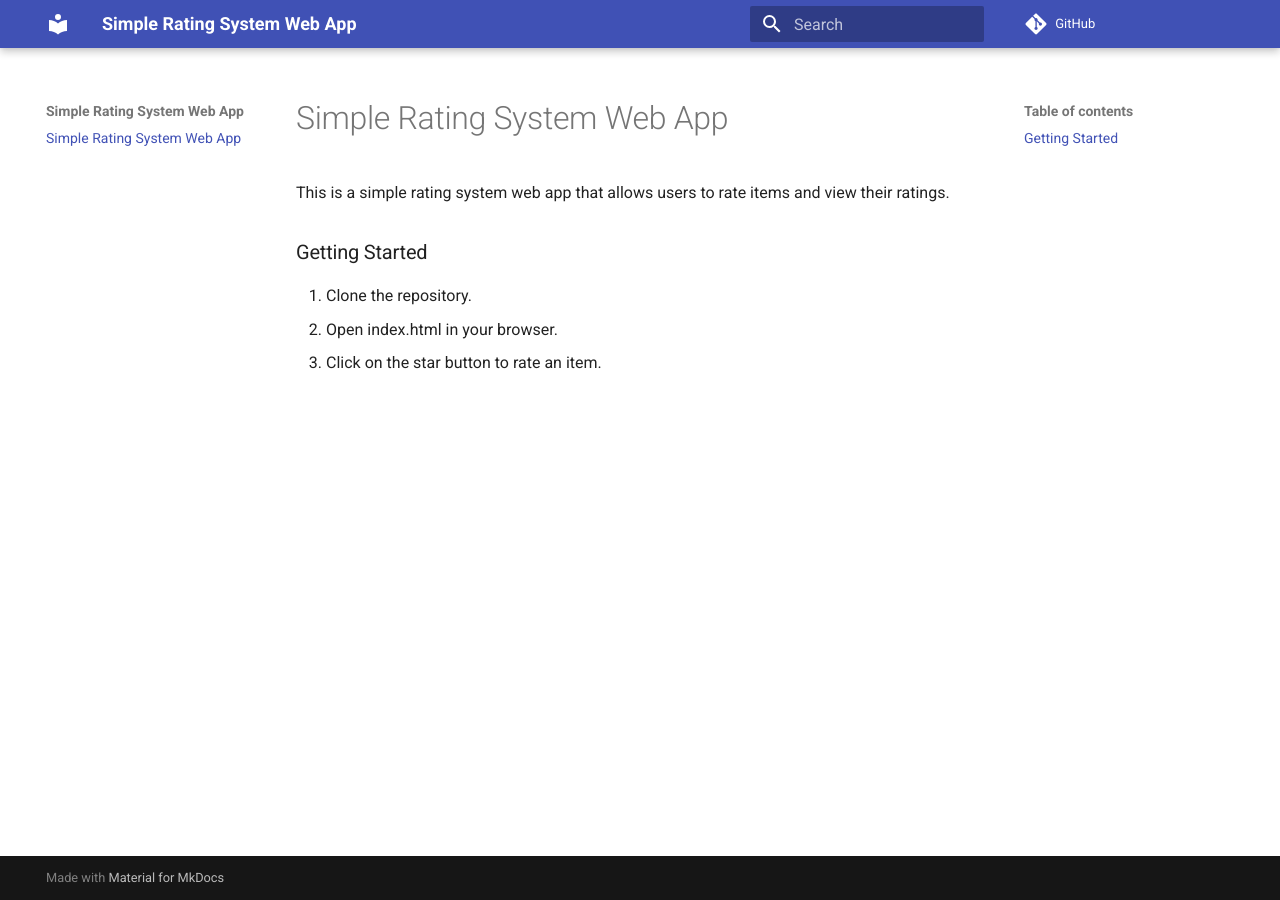
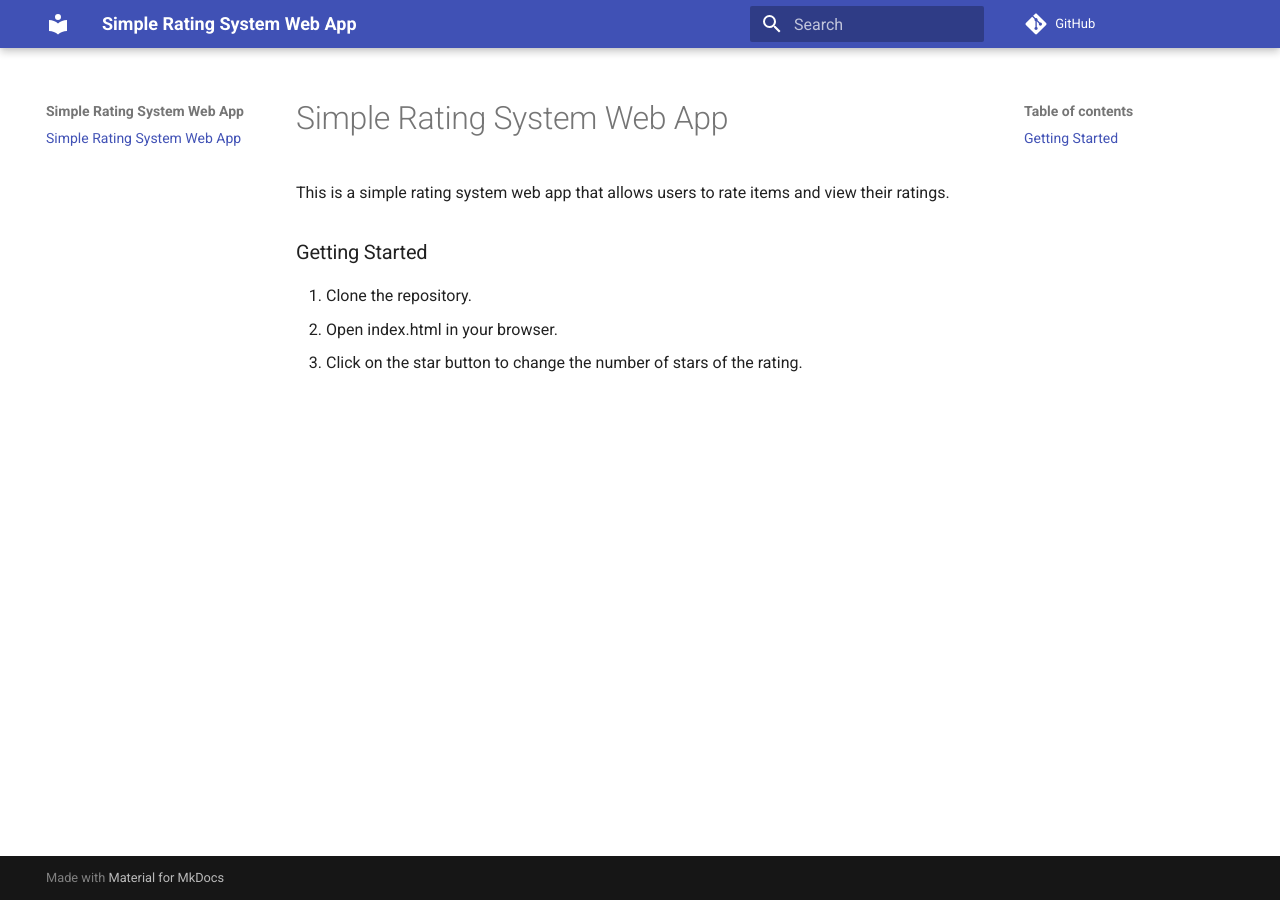
Before and after one commit to lulunac27a/simple-rating-system-webapp, an MkDocs documentation site: the page built from docs/index.md, in a window 1280 px wide. Built offline with MkDocs 1.6.1 and Material for MkDocs 9.7.7, drawn with Linux system fonts in a browser that asks for light colours; comment, search, counter and statistics services are not loaded.

```diff
--- a/docs/index.md
+++ b/docs/index.md
@@ -6,4 +6,4 @@ This is a simple rating system web app that allows users to rate items and view
 
 1. Clone the repository.
 2. Open index.html in your browser.
-3. Click on the star button to rate an item.
+3. Click on the star button to change the number of stars of the rating.
```
Also changed, not shown: README.md (+3 -3 lines).
